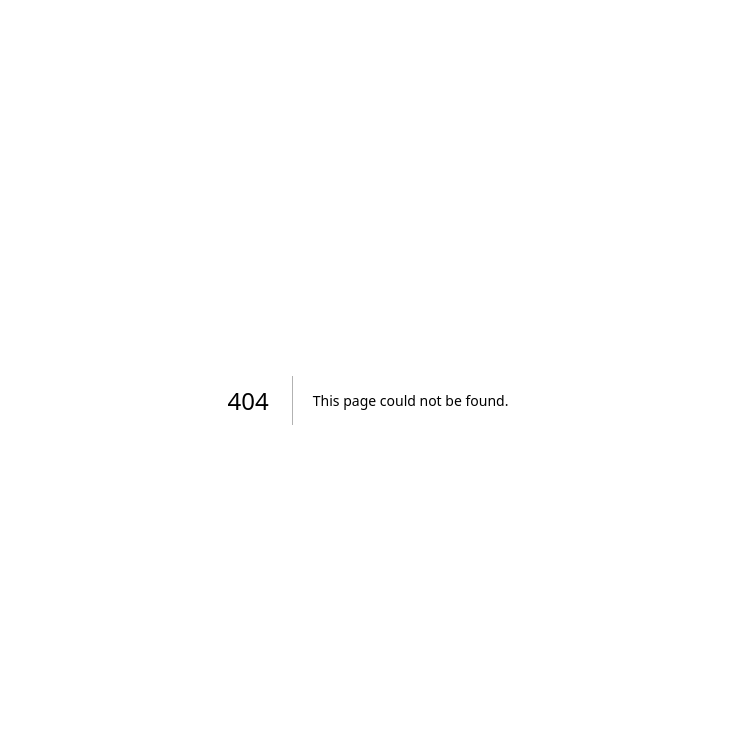
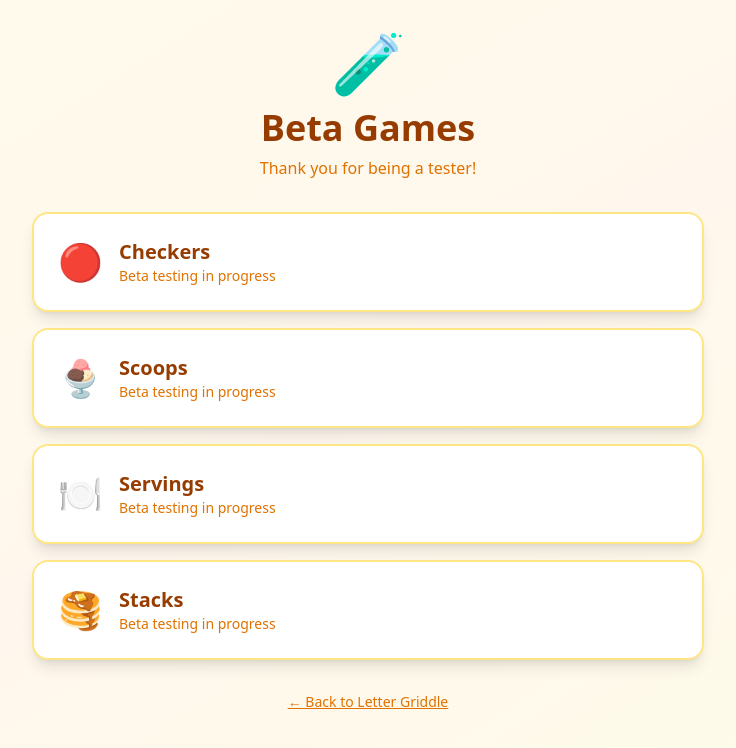
Before and after one commit to lauriegriddle/griddle-game, a Next.js app: page /beta in a window 1280 px wide. Before the commit this address had no page. Shown: the top 748 px of the page, without its empty margins (272-1008 px from the left). Built offline with nearby package versions, Linux system fonts and the light colour scheme.

Commit message:
Add beta games page for testers

```diff
--- /dev/null
+++ b/app/beta/page.js
@@ -0,0 +1,62 @@
+export default function BetaGames() {
+  const betaGames = [
+    {
+      name: "Checkers",
+      href: "/checkers",
+      emoji: "🔴",
+      description: "Beta testing in progress"
+    },
+    {
+      name: "Scoops",
+      href: "/scoops",
+      emoji: "🍨",
+      description: "Beta testing in progress"
+    },
+    {
+      name: "Servings",
+      href: "/servings",
+      emoji: "🍽️",
+      description: "Beta testing in progress"
+    },
+    {
+      name: "Stacks",
+      href: "/stacks",
+      emoji: "🥞",
+      description: "Beta testing in progress"
+    }
+  ];
+
+  return (
+    <div className="min-h-screen bg-gradient-to-br from-amber-50 via-orange-50 to-yellow-50 p-8">
+      <div className="max-w-2xl mx-auto">
+        <div className="text-center mb-8">
+          <div className="text-6xl mb-4">🧪</div>
+          <h1 className="text-4xl font-bold text-amber-800 mb-2">Beta Games</h1>
+          <p className="text-amber-600">Thank you for being a tester!</p>
+        </div>
+
+        <div className="space-y-4">
+          {betaGames.map((game) => (
+            <a
+              key={game.name}
+              href={game.href}
+              className="block bg-white rounded-2xl p-6 shadow-lg border-2 border-amber-200 hover:border-amber-400 hover:shadow-xl transition-all"
+            >
+              <div className="flex items-center gap-4">
+                <span className="text-4xl">{game.emoji}</span>
+                <div>
+                  <h2 className="text-xl font-bold text-amber-800">{game.name}</h2>
+                  <p className="text-amber-600 text-sm">{game.description}</p>
+                </div>
+              </div>
+            </a>
+          ))}
+        </div>
+
+        <div className="text-center mt-8 text-amber-600 text-sm">
+          <a href="/" className="hover:text-amber-800 underline">← Back to Letter Griddle</a>
+        </div>
+      </div>
+    </div>
+  );
+}
```
